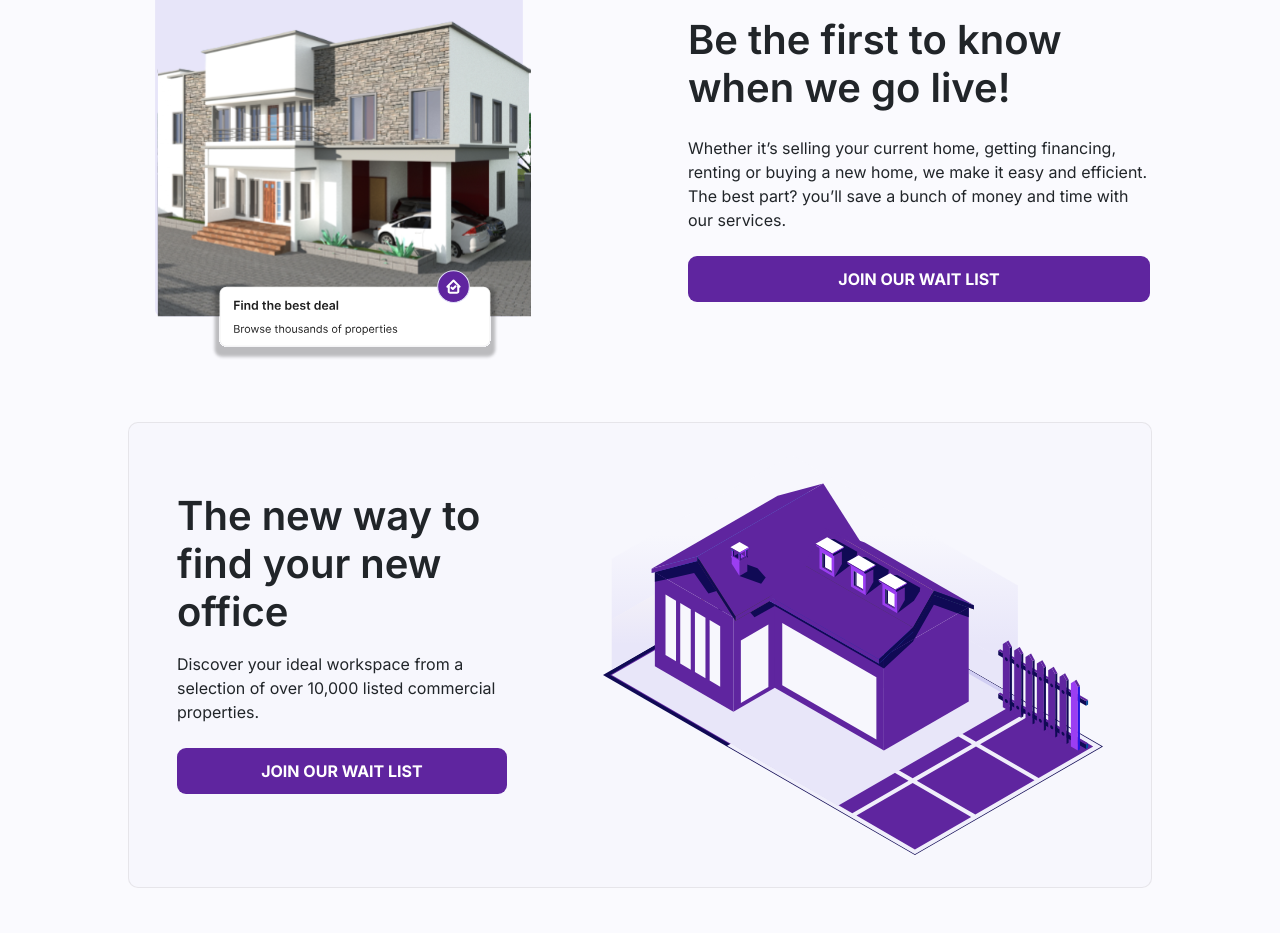
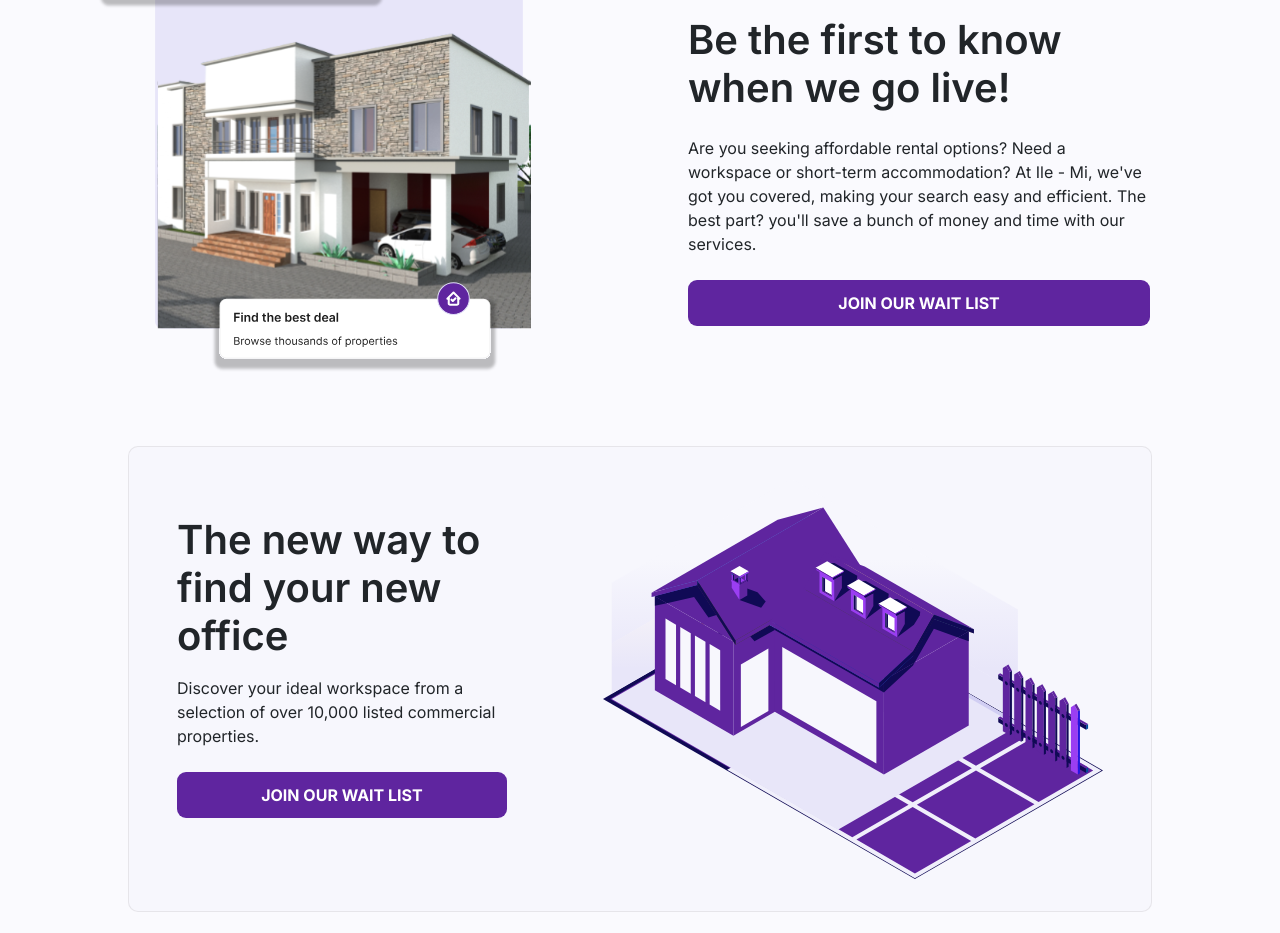
Before and after one commit to adminilemi/api, a React (Create React App) app: page / in a window 1280 px wide. Shown: the part 980-1913 px from the top of the page. Built offline with nearby package versions, Linux system fonts and the light colour scheme.

Commit message:
Update tab contents

```diff
--- a/src/Components/ForLandloards.jsx
+++ b/src/Components/ForLandloards.jsx
@@ -4,11 +4,11 @@
 function ForLandloards() {
   return (
     <main>
-      <h2 className='my-4'>Be the first to know when we go live! ttt</h2>
+      <h2 className='my-4'>Be the first to know when we go live!</h2>
       <p>
-        Whether it’s selling your current home, getting financing, renting or
-        buying a new home, we make it easy and efficient. The best part? you’ll
-        save a bunch of money and time with our services.
+        Whether it&apos;s selling your current home, getting financing, renting
+        or buying a new home, we make it easy and efficient. The best part?
+        you&apos;ll save a bunch of money and time with our services.
       </p>
       <Button title='JOIN OUR WAIT  LIST' url='/join-form' />
     </main>
--- a/src/Components/ForTenants.jsx
+++ b/src/Components/ForTenants.jsx
@@ -6,9 +6,10 @@
     <main>
       <h2 className='my-4'>Be the first to know when we go live!</h2>
       <p>
-        Whether it’s selling your current home, getting financing, renting or
-        buying a new home, we make it easy and efficient. The best part? you’ll
-        save a bunch of money and time with our services.
+        Are you seeking affordable rental options? Need a workspace or
+        short-term accommodation? At Ile - Mi, we've got you covered, making
+        your search easy and efficient. The best part? you&apos;ll save a bunch
+        of money and time with our services.
       </p>
 
       <Button title='JOIN OUR WAIT  LIST' url='/join-form' />
```
